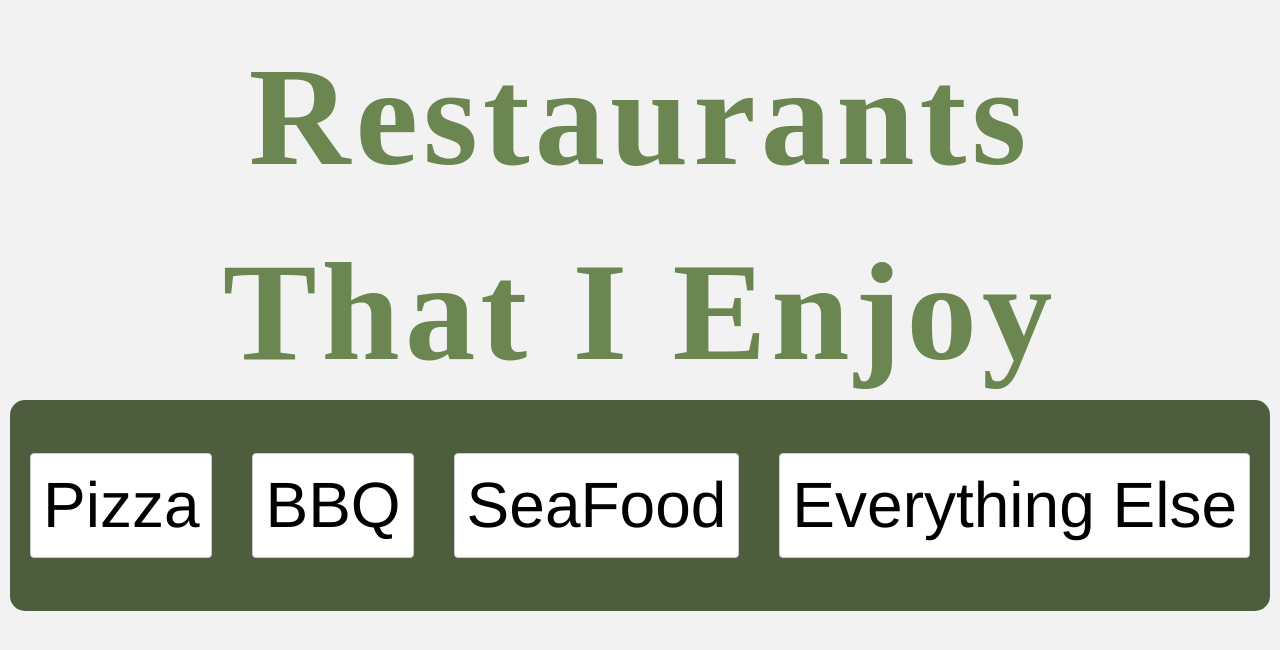
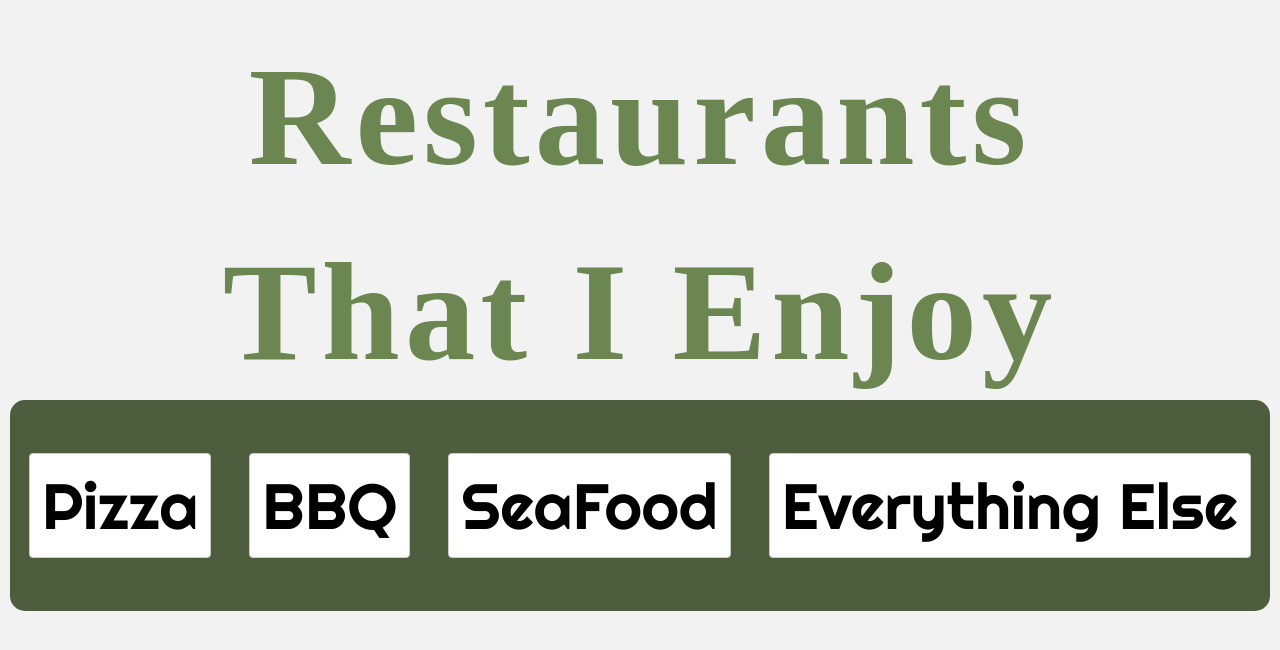
Before and after one commit to bdog72/food-dot-com, a React app: page /restaurants4 in a window 1280 px wide. Shown: the top 650 px of the page. Built offline with nearby package versions, Linux system fonts and the light colour scheme; a web font is replaced by a local one.

Commit message:
chnaged a font

```diff
--- a/src/index.html
+++ b/src/index.html
@@ -11,6 +11,7 @@
   <link href="https://fonts.googleapis.com/css?family=Fontdiner+Swanky" rel="stylesheet">
   <link href="https://fonts.googleapis.com/css?family=Aclonica" rel="stylesheet">
   <link href="https://fonts.googleapis.com/css?family=Lilita+One" rel="stylesheet">
+   <link href="https://fonts.googleapis.com/css?family=Righteous" rel="stylesheet">
 </head>
 <body>
   <!-- This HTML file is a template. You can add webfonts, meta tags,
--- a/src/styles/reactrouter.scss
+++ b/src/styles/reactrouter.scss
@@ -13,6 +13,10 @@
   background-color: #4e5d3d;
   margin: 10px;
   border-radius: 15px;
+
+  .links a {
+    font-family: 'Righteous', cursive;
+  }
 }
 
 .links a {
```
